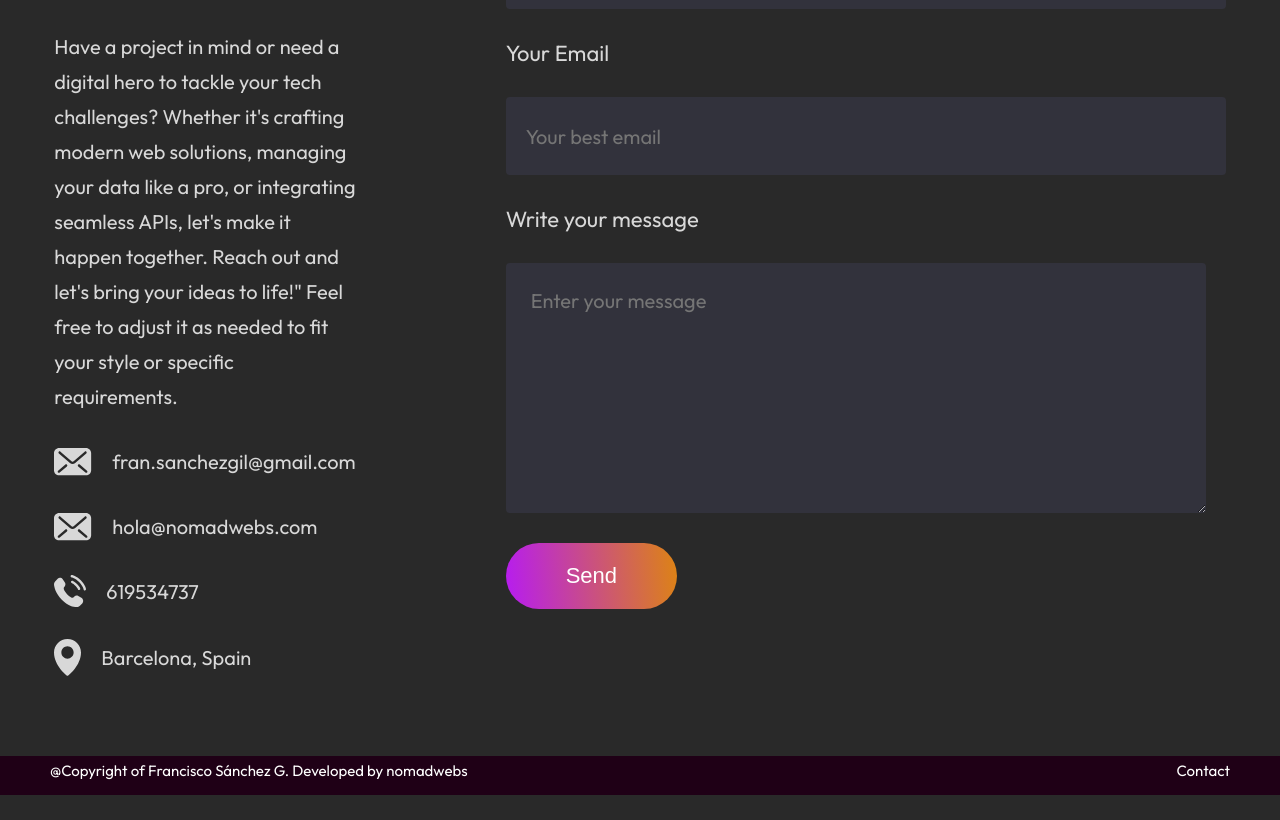
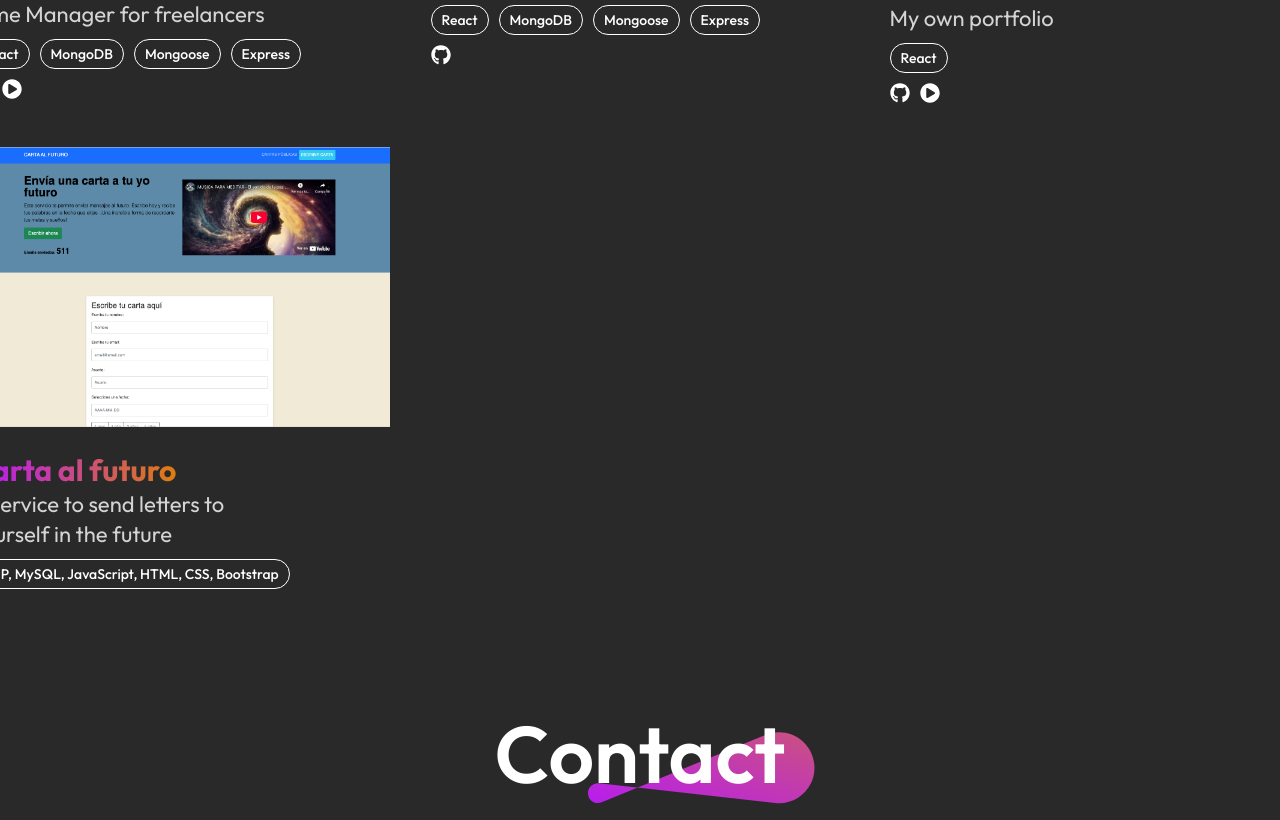
Before and after one commit to nomadwebs/CV, a React (Vite) app: page / in a window 1280 px wide. Shown: the part 5058-5878 px from the top of the page. Before the commit the page ends 5853 px from the top, so only its background shows below. Built offline with nearby package versions, Linux system fonts and the light colour scheme.

Commit message:
update portfolio with cartaalfuturo project

```diff
--- a/src/Components/MyWork/MyWork.jsx
+++ b/src/Components/MyWork/MyWork.jsx
@@ -25,8 +25,8 @@ const MyWork = () => {
                                 ))}
                             </div>
                             <div className="project-links">
-                                <a href={work.github} target='_blank'><FaGithub className="icon" style={{ color: '#FFFFFF' }} /></a>
-                                {work.link !== null ? <a href={work.link}><FaPlayCircle className="icon" style={{ color: '#FFFFFF' }} /></a> : <></>}
+                                {work.github !== null ? <a href={work.github} target='_blank'><FaGithub className="icon" style={{ color: '#FFFFFF' }} /></a> : <></>}
+                                {work.link !== null ? <a href={work.link} target='_blank'><FaPlayCircle className="icon" style={{ color: '#FFFFFF' }} /></a> : <></>}
                             </div>
                         </div>
                     )
--- a/src/data/mywork_data.js
+++ b/src/data/mywork_data.js
@@ -1,6 +1,7 @@
 import project1_img from '../assets/hourify.svg'
 import project2_img from '../assets/unsocial.svg'
 import project3_img from '../assets/portfolio.svg'
+import cartaFuturo from '../assets/cartaalfuturo.svg'
 
 const mywork_data = [
     {
@@ -31,6 +32,15 @@ const mywork_data = [
         github: 'https://github.com/nomadwebs/CV',
         link: 'https://fransanchez.dev'
     },
+    {
+        id: 4,
+        w_name: "Carta al futuro",
+        description: 'A service to send letters to yourself in the future',
+        w_img: cartaFuturo,
+        tags: ['PHP, MySQL, JavaScript, HTML, CSS, Bootstrap'],
+        github: null,
+        link: 'https://cartaalfuturo.com/'
+    },
 
 ]
 
--- a/src/data/services_data.js
+++ b/src/data/services_data.js
@@ -13,8 +13,8 @@ const Services_Data = [
         s_no: "03",
         s_name: "API Services Sensei",
         s_desc: "Create, maintain, and integrate your API backend services"
-    }
-    /*{
+    },
+    {
         s_no: "04",
         s_name: "App design",
         s_desc: "Web development is the process of building, programming..."
@@ -28,7 +28,7 @@ const Services_Data = [
         s_no: "06",
         s_name: "Content writing",
         s_desc: "Web development is the process of building, programming..."
-    }, */
+    }
 ]
 
 export default Services_Data;
```
Also changed, not shown: src/assets/cartaalfuturo.svg (added).
